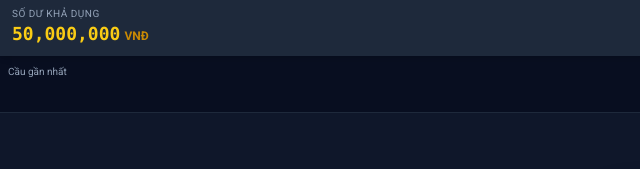
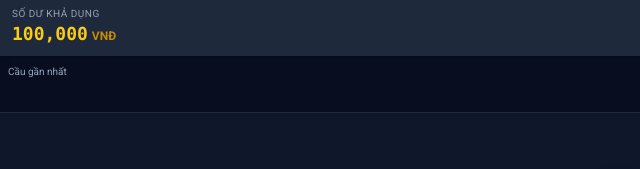
Before and after one commit to Tienkj/taixiu, a plain HTML site: page index.html in a window 1280 px wide. Shown: the top 169 px of the page, 0-640 px from the left. Drawn offline with nearby package versions, Linux system fonts and the light colour scheme.

Commit message:
Update index.html

```diff
--- a/index.html
+++ b/index.html
@@ -292,7 +292,7 @@
 
     <script>
         // --- VARIABLES ---
-        let balance = 50000000;
+        let balance = 100000;
         let currentBet = { side: null, amount: 0 };
         let gameState = 'betting'; // betting, rolling, waiting_to_open, revealing
         let pendingResult = null; // Lưu kết quả chờ mở bát
```
